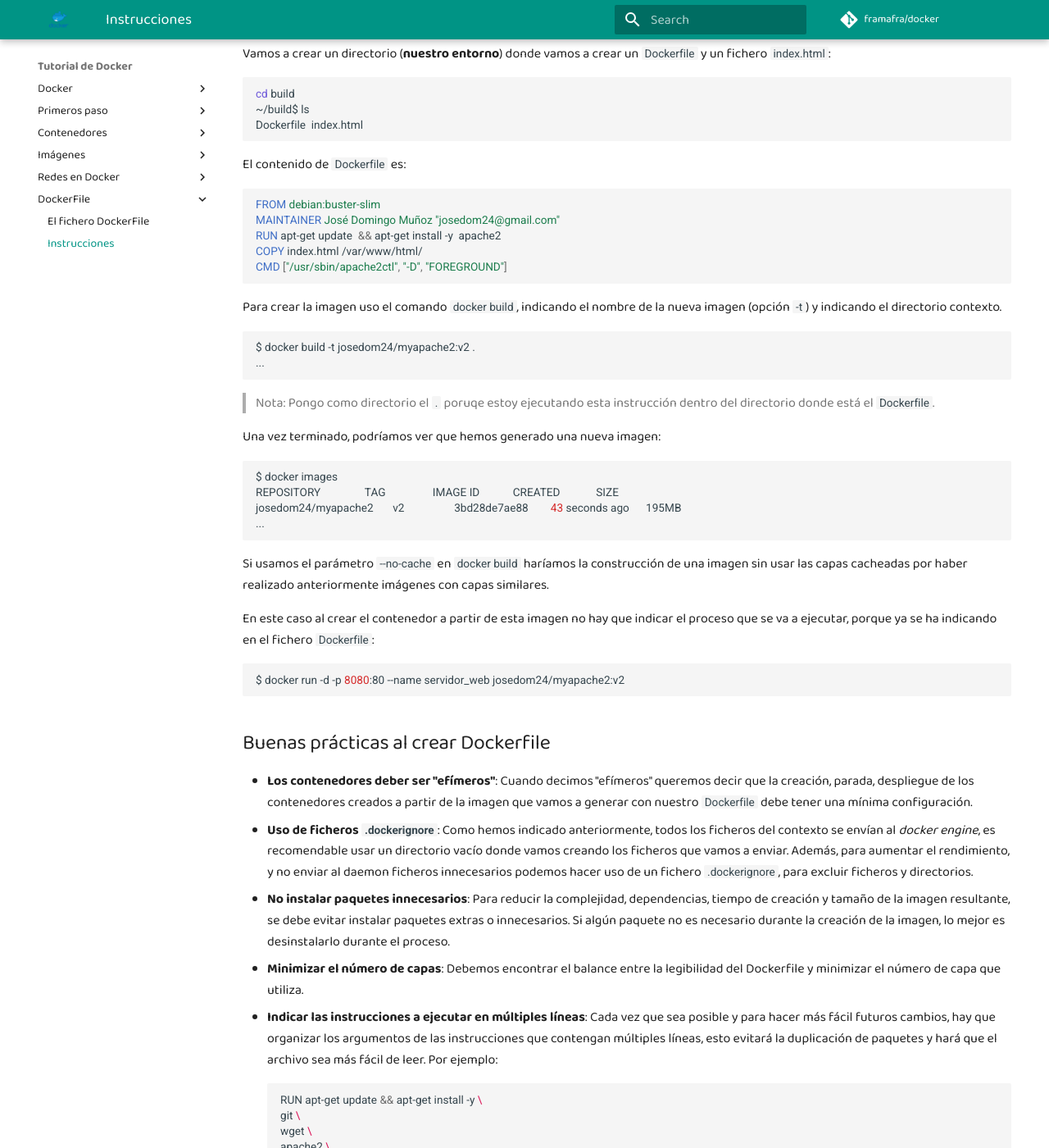
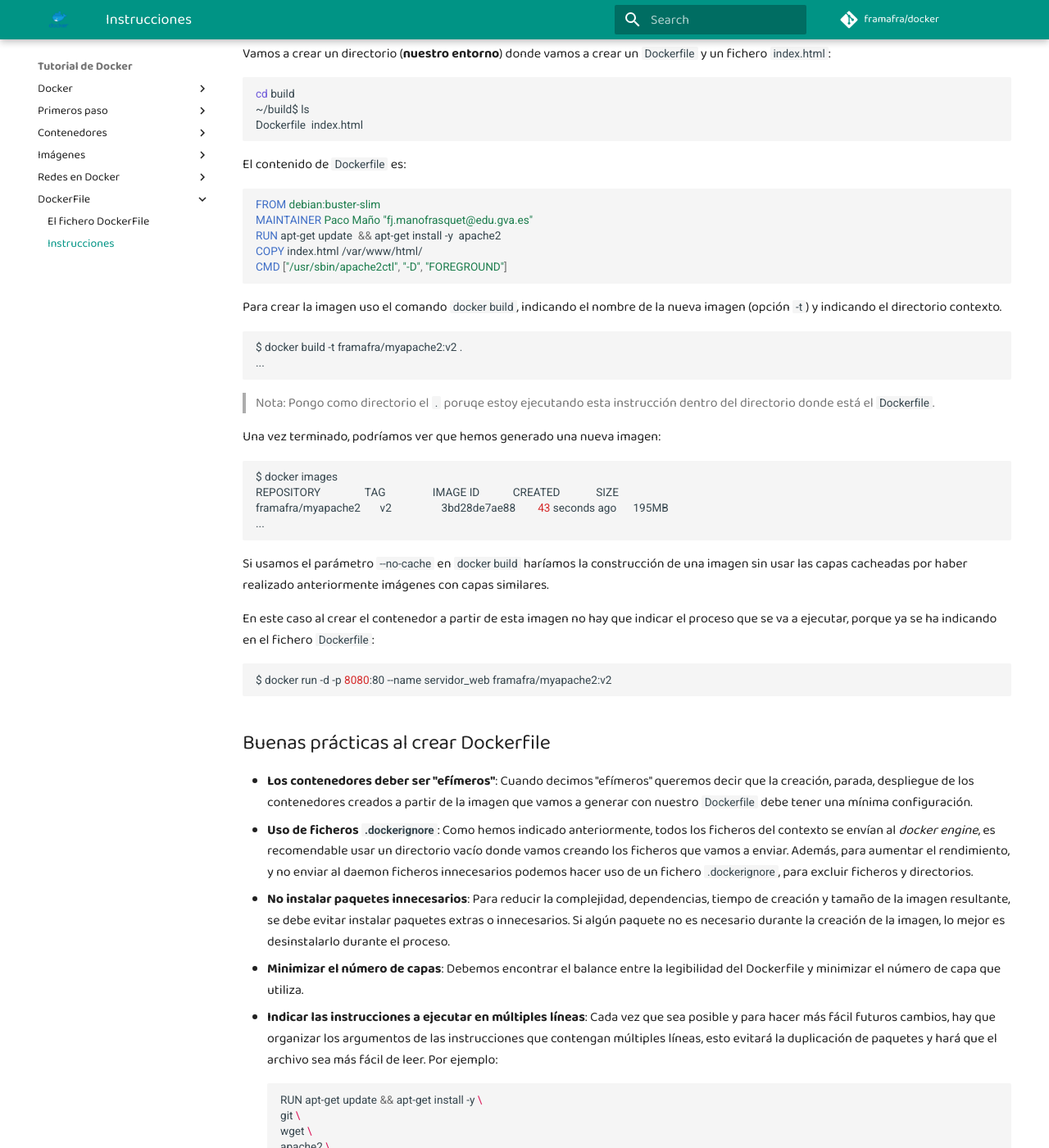
Before and after one commit to framafra/docker, an MkDocs documentation site: the page built from md/dockerfile/instrucciones.md, in a window 1280 px wide and 1400 px high, scrolled down 1608 px. Shown: the whole window at 82% size. Built offline with MkDocs 1.6.1 and Material for MkDocs 9.7.7, drawn with Linux system fonts in a browser that asks for light colours; comment, search, counter and statistics services are not loaded; some of the changed text lies outside the part shown.

Commit message:
dockerfile

````diff
--- a/md/dockerfile/instrucciones.md
+++ b/md/dockerfile/instrucciones.md
@@ -1,13 +1,13 @@
 Alguna de las principales instrucciones son:
 
 * **FROM**: Sirve para especificar la imagen sobre la que voy a construir la mía. Ejemplo: `FROM php:7.4-apache`.
-* **LABEL**: Sirve para añadir metadatos a la imagen mediante clave=valor. Ejemplo: `LABEL company=iesalixar`.
+* **LABEL**: Sirve para añadir metadatos a la imagen mediante clave=valor. Ejemplo: `LABEL company=iesjaumeII`.
 * **COPY**: Para copiar ficheros desde mi equipo a la imagen. Esos ficheros deben estar en el mismo contexto (carpeta o repositorio). Su sintaxis es `COPY [--chown=<usuario>:<grupo>] src dest`. Por ejemplo: `COPY --chown=www-data:www-data myapp /var/www/html`.
 * **ADD**: Es similar a COPY pero tiene funcionalidades adicionales como especificar URLs  y tratar archivos comprimidos.
 * **RUN**: Ejecuta una orden creando una nueva capa. Su sintaxis es `RUN orden` / `RUN ["orden","param1","param2"]`. Ejemplo: `RUN apt update && apt install -y git`. En este caso es muy importante que pongamos la opción `-y` porque en el proceso de construcción no puede haber interacción con el usuario.
 * **WORKDIR**: Establece el directorio de trabajo dentro de la imagen que estoy creando para posteriormente usar las órdenes RUN,COPY,ADD,CMD o ENTRYPOINT. Ejemplo: `WORKDIR /usr/local/apache/htdocs`.
 * **EXPOSE**: Nos da información acerca de qué puertos tendrá abiertos el contenedor cuando se cree uno en base a la imagen que estamos creando. Es meramente informativo.  Ejemplo: `EXPOSE 80`.
-* **USER**: Para especificar (por nombre o UID/GID) el usuario de trabajo para todas las órdenes RUN,CMD Y ENTRYPOINT posteriores. Ejemplos: `USER jenkins` / `USER 1001:10001`.
+* **USER**: Para especificar (por nombre o UID/GID) el usuario de trabajo para todas las órdenes RUN,CMD Y ENTRYPOINT posteriores. Ejemplos: `USER framafra` / `USER 1001:10001`.
 * **ARG**: Para definir variables para las cuales los usuarios pueden especificar valores a la hora de hacer el proceso de build mediante el flag `--build-arg`. Su sintaxis es `ARG nombre_variable` o `ARG nombre_variable=valor_por_defecto`. Posteriormente esa variable se puede usar en el resto de la órdenes de la siguiente manera `$nombre_variable`. Ejemplo: `ARG usuario=www-data`. No se puede usar con ENTRYPOINT Y CMD.
 * **ENV**: Para establecer variables de entorno dentro del contenedor. Puede ser usado posteriormente en las órdenes RUN añadiendo $ delante de el nombre de la variable de entorno. Ejemplo: `ENV WEB_DOCUMENT_ROOT=/var/www/html`. No se puede usar con ENTRYPOINT Y CMD.
 * **ENTRYPOINT**: Para establecer el ejecutable que se lanza siempre  cuando se crea el contenedor  con `docker run`, salvo que se especifique expresamente algo diferente con el flag `--entrypoint`. Su síntaxis es la siguiente: `ENTRYPOINT <command>` / `ENTRYPOINT ["executable","param1","param2"]`. Ejemplo: `ENTRYPOINT ["/usr/sbin/apache2ctl","-D","FOREGROUND"]`.
@@ -43,7 +43,7 @@ El contenido de `Dockerfile` es:
 
 ```Dockerfile
 FROM debian:buster-slim
-MAINTAINER José Domingo Muñoz "josedom24@gmail.com"
+MAINTAINER Paco Maño "fj.manofrasquet@edu.gva.es"
 RUN apt-get update  && apt-get install -y  apache2
 COPY index.html /var/www/html/
 CMD ["/usr/sbin/apache2ctl", "-D", "FOREGROUND"]
@@ -52,7 +52,7 @@ CMD ["/usr/sbin/apache2ctl", "-D", "FOREGROUND"]
 Para crear la imagen uso el comando `docker build`, indicando el nombre de la nueva imagen (opción `-t`) y indicando el directorio contexto.
 
 ```bash
-$ docker build -t josedom24/myapache2:v2 .
+$ docker build -t framafra/myapache2:v2 .
 ...
 ```
 > Nota: Pongo como directorio el `.` poruqe estoy ejecutando esta instrucción dentro del directorio donde está el `Dockerfile`.
@@ -63,7 +63,7 @@ Una vez terminado, podríamos ver que hemos generado una nueva imagen:
 ```bash
 $ docker images
 REPOSITORY                TAG                 IMAGE ID            CREATED             SIZE
-josedom24/myapache2       v2                  3bd28de7ae88        43 seconds ago      195MB
+framafra/myapache2       v2                  3bd28de7ae88        43 seconds ago      195MB
 ...
 ```
 
@@ -72,7 +72,7 @@ Si usamos el parámetro `--no-cache` en `docker build` haríamos la construcció
 En este caso al crear el contenedor a partir de esta imagen no hay que indicar el proceso que se va a ejecutar, porque ya se ha indicando en el fichero `Dockerfile`:
 
 ```bash
-$ docker run -d -p 8080:80 --name servidor_web josedom24/myapache2:v2
+$ docker run -d -p 8080:80 --name servidor_web framafra/myapache2:v2
 ```
 
 ## Buenas prácticas al crear Dockerfile
````
